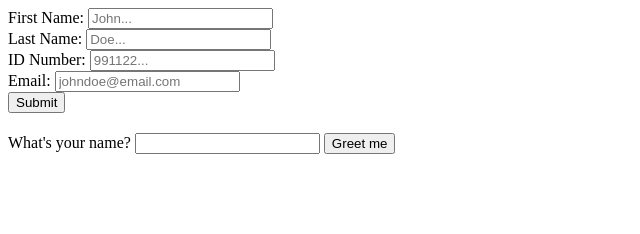
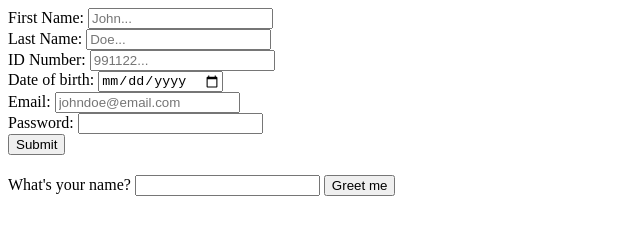
Before and after one commit to preto-phil/HTML-practice, a plain HTML site: page Forms/basics.html in a window 1280 px wide. Shown: the whole page, without its empty margins (0-640 px from the left). Drawn offline with Linux system fonts and the light colour scheme.

Commit message:
Date of birth and password added

```diff
--- a/Forms/basics.html
+++ b/Forms/basics.html
@@ -19,11 +19,19 @@
         </div>
         <div>
             <label for="id_number">ID Number:</label>
-            <input type="text" id="id_number" placeholder="991122..." name="id_number">
+            <input type="number" id="id_number" placeholder="991122..." name="id_number">
+        </div>
+        <div>
+            <label for="dob">Date of birth:</label>
+            <input type="date" name="dob" id="dob">
         </div>
         <div>
             <label for="user_email">Email:</label>
             <input type="email" name="user_email" id="user_email" placeholder="johndoe@email.com">
+        </div>
+        <div>
+            <label for="user_password">Password:</label>
+            <input type="password" name="user_password" id="user_password">
         </div>
     </form>
     <button type="submit">Submit</button>
```
